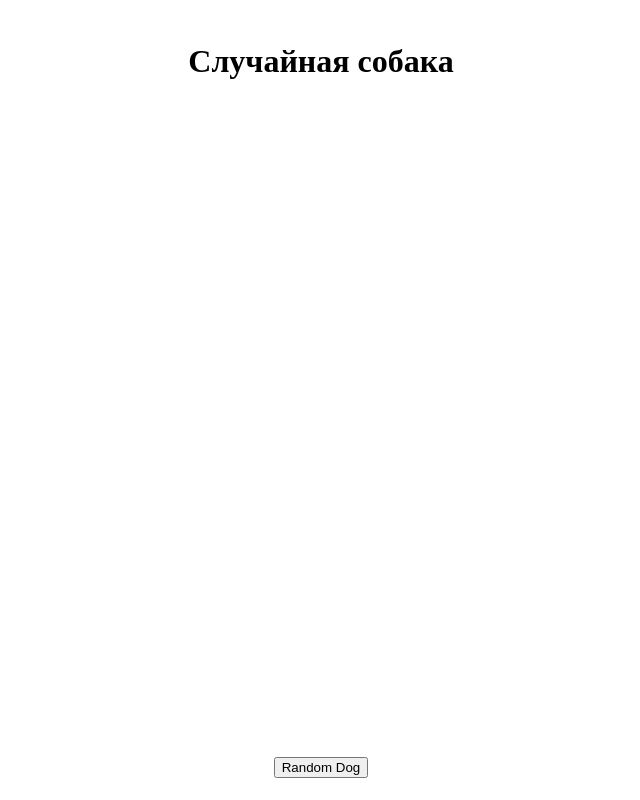
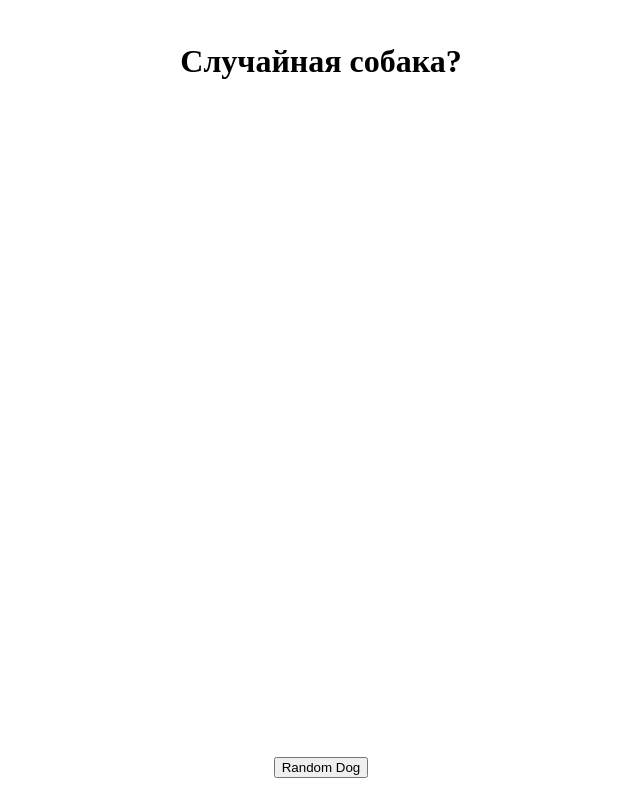
Before and after one commit to chudo9991/------node.js, a plain HTML site: page index.html in a window 1280 px wide. Shown: the whole page, without its empty margins (319-959 px from the left). Drawn offline with Linux system fonts and the light colour scheme; no server answers.

Commit message:
R U working?

```diff
--- a/index.html
+++ b/index.html
@@ -28,7 +28,7 @@
 </head>
 
 <body>
-    <h1>Случайная собака</h1>
+    <h1>Случайная собака?</h1>
     <article class="content">
 
     </article>
```
